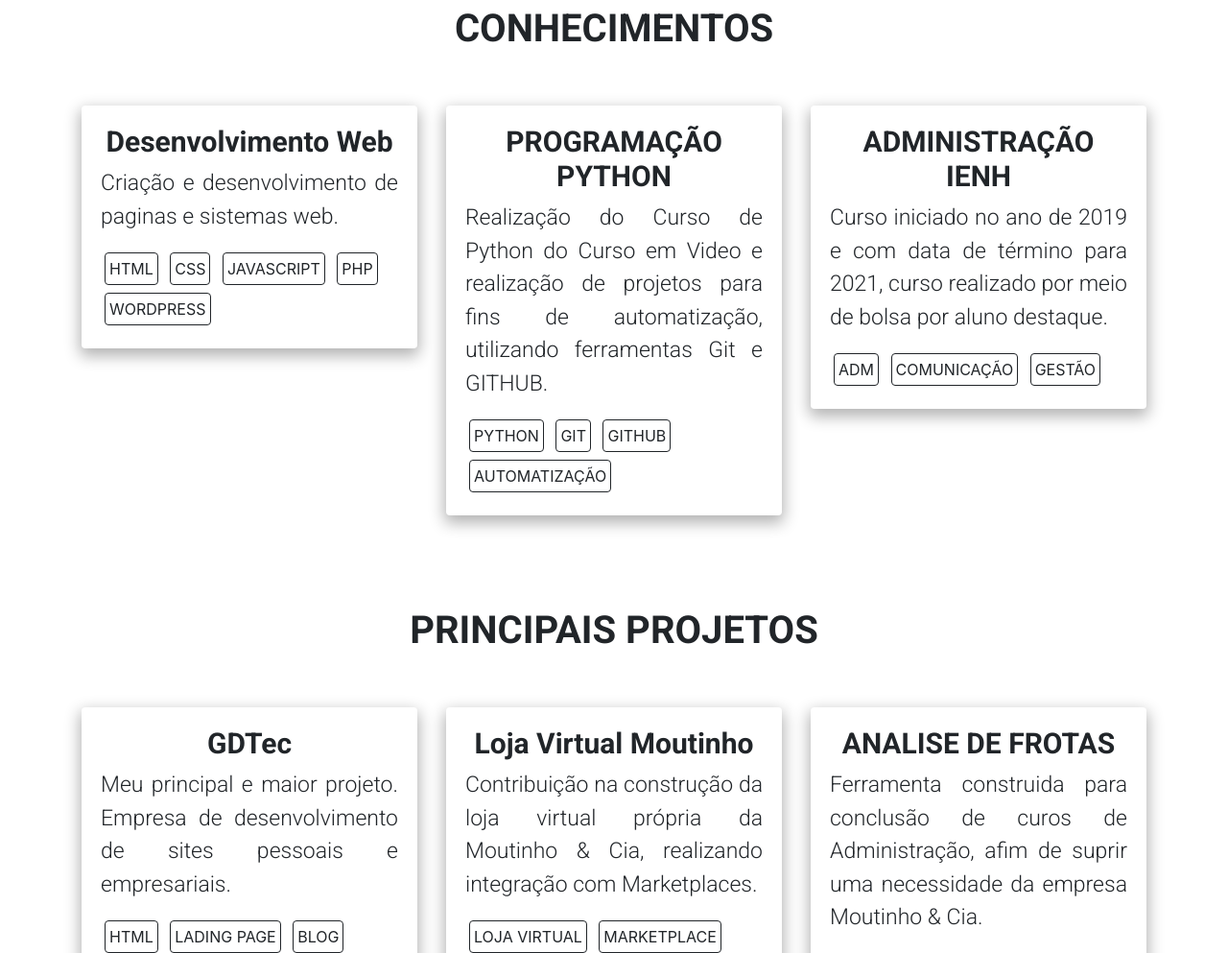
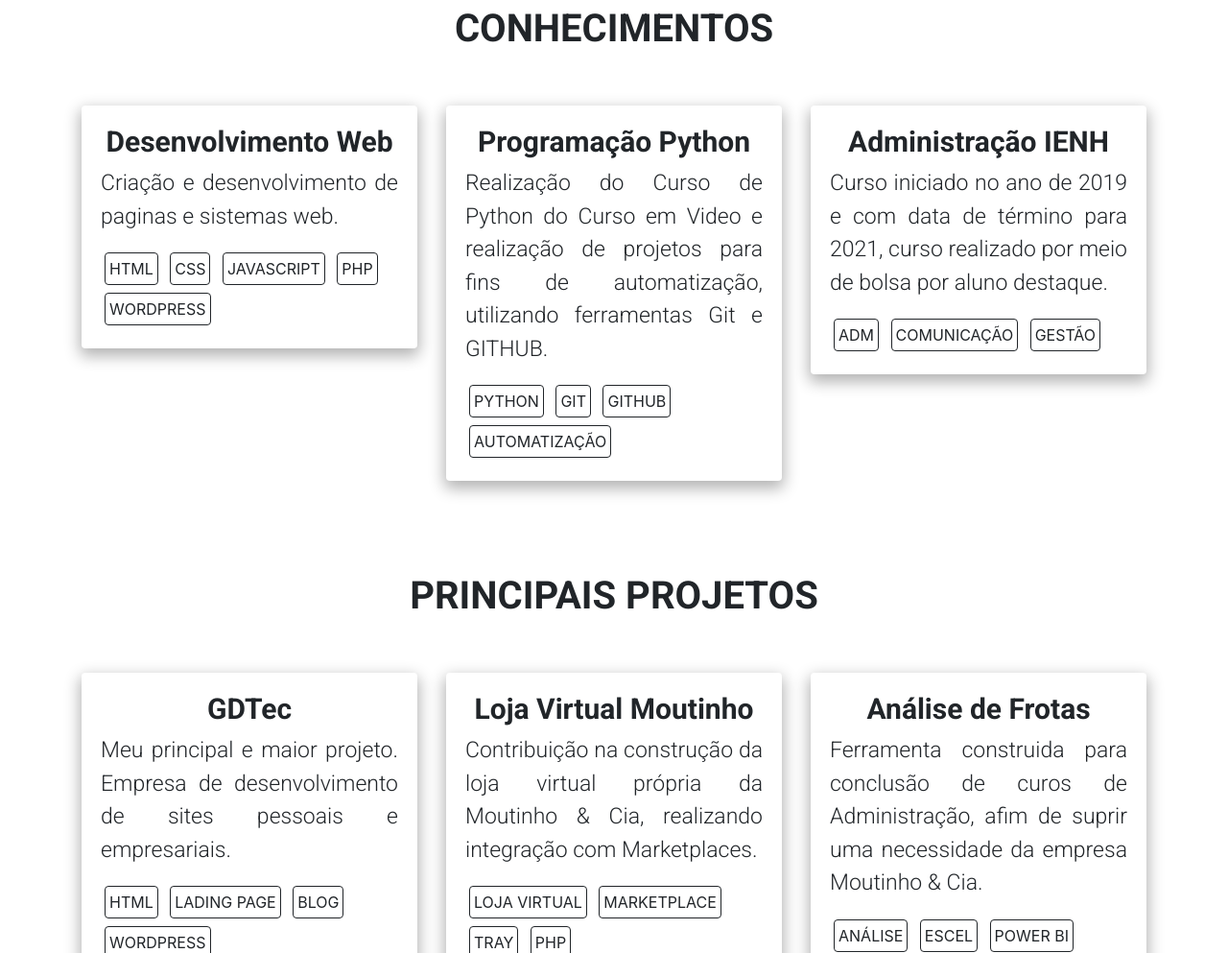
Before and after one commit to gdtec-digital/KaioGerhardt, a website with bundled scripts: page index.html in a window 1280 px wide. Shown: the part 1520-2513 px from the top of the page at 96% size. Built offline with nearby package versions, Linux system fonts and the light colour scheme.

Commit message:
Add files via upload

```diff
--- a/index.html
+++ b/index.html
@@ -83,7 +83,7 @@
                     <div class="card princais_projetos">
                         <a href="#" target="_blank" rel="noopener noreferrer">
                             <div class="card-body proj_3">
-                                <h1>PROGRAMAÇÃO PYTHON</h1>
+                                <h1>Programação Python</h1>
                                 <p>
                                     Realização do Curso de Python do Curso em Video e realização de projetos para fins de automatização, utilizando ferramentas Git e GITHUB.
                                 </p>
@@ -100,7 +100,7 @@
                     <div class="card princais_projetos">
                         <a href="https://institucional.ienh.com.br/" target="_blank" rel="noopener noreferrer">
                             <div class="card-body proj_3">
-                                <h1>ADMINISTRAÇÃO IENH</h1>
+                                <h1>Administração IENH</h1>
                                 <p>Curso iniciado no ano de 2019 e com data de término para 2021, curso realizado por meio de bolsa por aluno destaque.</p>
                                 <span class="card tecnologias p-1 m-1">ADM</span>
                                 <span class="card tecnologias p-1 m-1">COMUNICAÇÃO</span>
@@ -207,7 +207,7 @@
                     <div class="card princais_projetos">
                         <a href="http://maketecnologia.com.br/covidfsa/" target="_blank" rel="noopener noreferrer">
                             <div class="card-body proj_3">
-                                <h1>ANALISE DE FROTAS</h1>
+                                <h1>Análise de Frotas</h1>
                                 <p>Ferramenta construida para conclusão de curos de Administração, afim de suprir uma necessidade da empresa Moutinho & Cia.</p>
                                 <span class="card tecnologias p-1 m-1">ANÁLISE</span>
                                 <span class="card tecnologias p-1 m-1">ESCEL</span>
```
